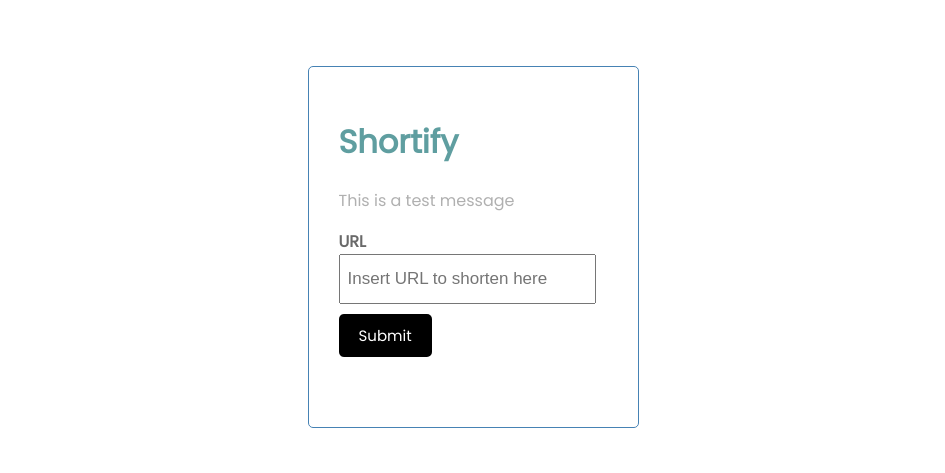
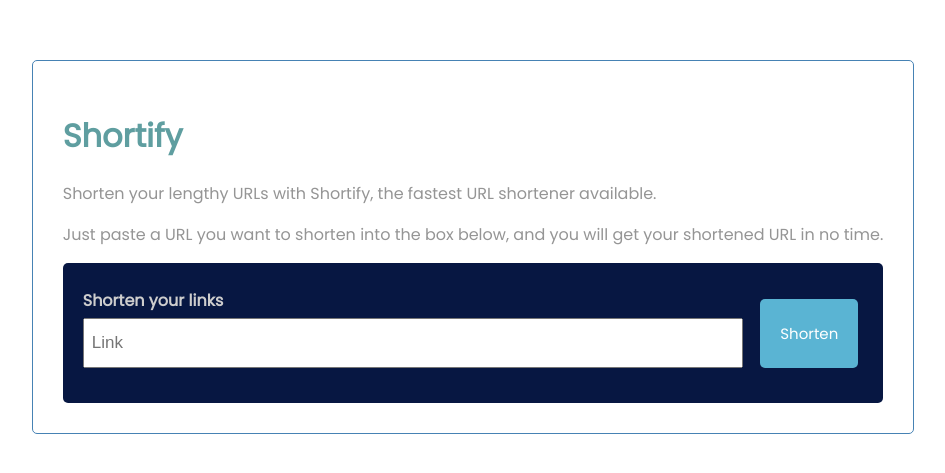
Before and after one commit to dojh111/govtech-tap-url-shortener, a React (Create React App) app in the folder url-shortener-app/: page / in a window 1280 px wide. Shown: the part 161-634 px from the top of the page, without its empty margins (167-1112 px from the left). Built offline with nearby package versions, Linux system fonts and the light colour scheme; the HTML template or start-up script is replaced by a standard one.

Commit message:
Add styling to Url submission box

```diff
--- a/url-shortener-app/src/components/Header.js
+++ b/url-shortener-app/src/components/Header.js
@@ -5,7 +5,15 @@
   return (
     <header>
       <h1 className="header">{title}</h1>
-      <p className="body">This is a test message</p>
+      <p className="body">
+        Shorten your lengthy URLs with Shortify, the fastest URL shortener
+        available.
+      </p>
+
+      <p className="body">
+        Just paste a URL you want to shorten into the box below, and you will
+        get your shortened URL in no time.
+      </p>
     </header>
   );
 };
--- a/url-shortener-app/src/components/UrlForm.js
+++ b/url-shortener-app/src/components/UrlForm.js
@@ -3,20 +3,21 @@
 
 const UrlForm = () => {
   const [url, setUrl] = useState("");
+  const [loading, setLoading] = useState(false);
   return (
-    <div>
+    <div className="shortener-container">
       <form className="add-form">
         <div className="form-control">
-          <label>URL</label>
+          <label>Shorten your links</label>
           <input
             type="text"
-            placeholder="Insert URL to shorten here"
+            placeholder="Link"
             value={url}
             onChange={(e) => setUrl(e.target.value)}
           />
         </div>
       </form>
-      <button className="btn">Submit</button>
+      <button className="btn">Shorten</button>
     </div>
   );
 };
--- a/url-shortener-app/src/index.css
+++ b/url-shortener-app/src/index.css
@@ -34,6 +34,16 @@
   background-color: white;
 }
 
+.shortener-container {
+  /* margin: 10px; */
+  padding: 20px;
+  border-radius: 5px;
+  background-color: #071742;
+  align-items: center;
+  display: flex;
+  justify-content: center;
+}
+
 .header {
   display: flex;
   align-items: center;
@@ -42,11 +52,12 @@
 }
 
 .btn {
-  display: inline-block;
-  background: #000;
+  flex: 1;
+  background: #5ab4d3;
   color: #fff;
   border: none;
-  padding: 10px 20px;
+  padding: 23px 20px;
+  margin: 5px;
   border-radius: 5px;
   cursor: pointer;
   text-decoration: none;
@@ -71,7 +82,7 @@
 h3,
 p,
 label {
-  color: #b0b0b0;
+  color: #959595;
 }
 
 .background-fullviewport {
@@ -82,6 +93,7 @@
 }
 
 .add-form {
+  flex: 13;
   margin-bottom: 10px;
 }
 
@@ -92,8 +104,9 @@
 
 .form-control label {
   display: block;
-  color: #696969;
+  color: #cdcdcd;
   font-weight: bold;
+  margin-bottom: 5px;
 }
 
 .form-control input {
```
